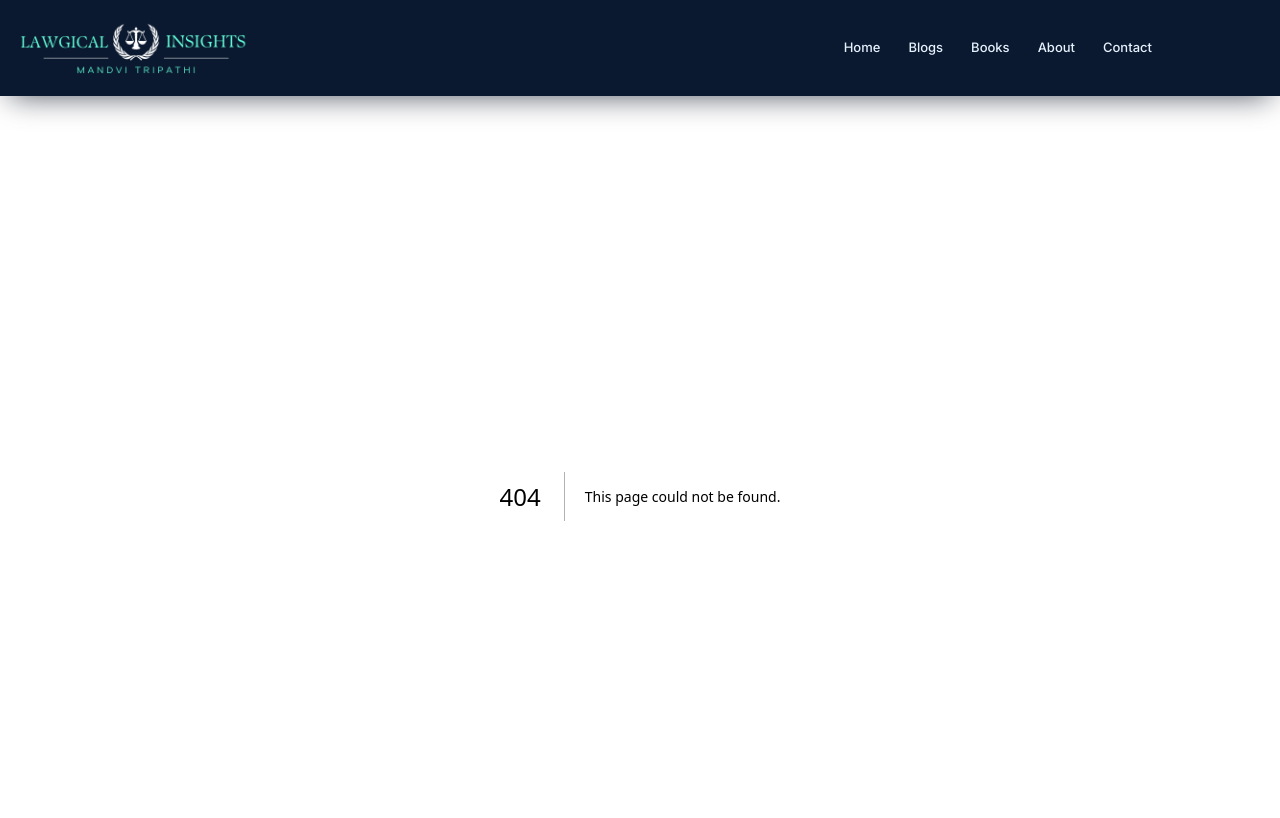
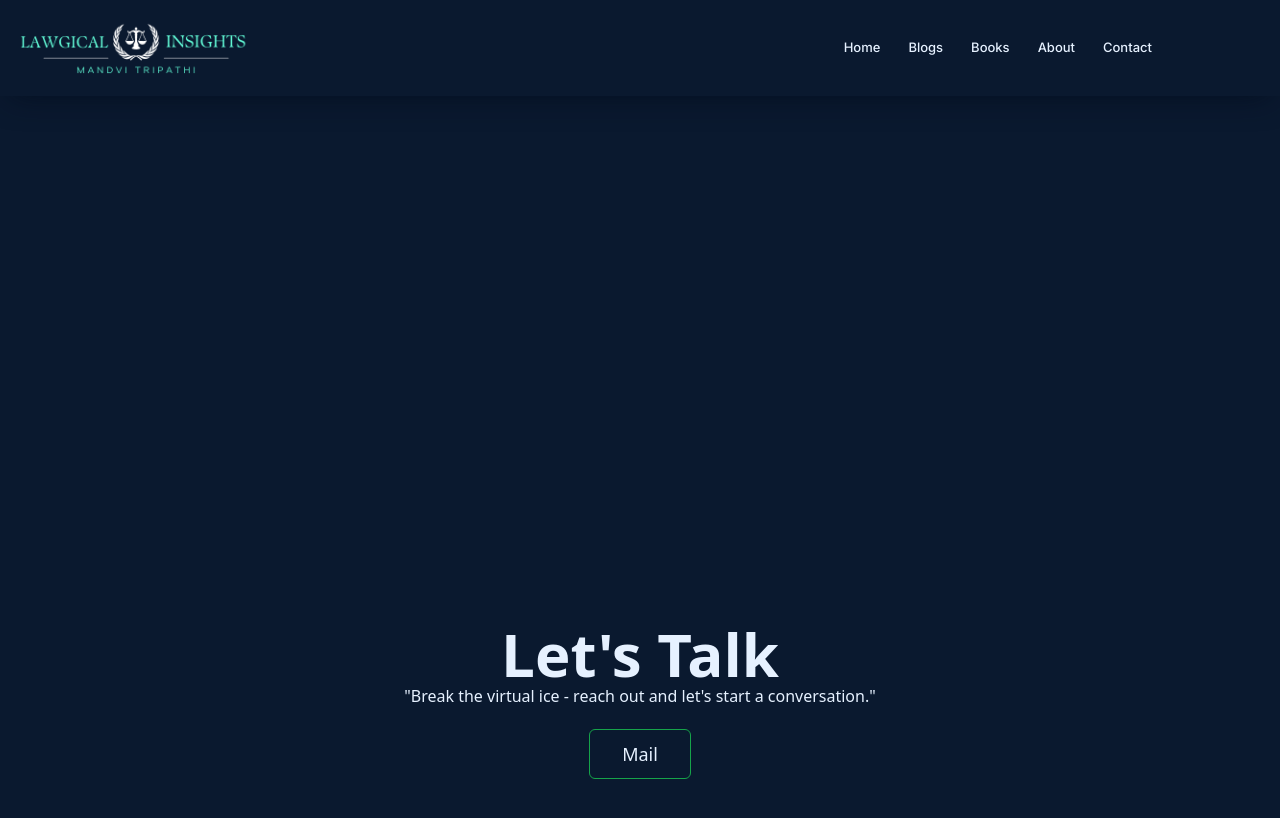
Before and after one commit to ankitmrmishra/lawgical-insights-page, a Next.js app: page /contact in a window 1280 px wide. Before the commit this address had no page. Shown: the top 818 px of the page. Built offline with nearby package versions, Linux system fonts and the light colour scheme.

Commit message:
about section

```diff
--- /dev/null
+++ b/app/contact/page.tsx
@@ -0,0 +1,36 @@
+"use client"
+
+import {SlSocialInstagram , SlSocialTwitter , SlSocialFacebook , } from 'react-icons/sl'
+
+function page() {
+
+
+
+
+  return (
+    <div className=' flex flex-col align-middle justify-center  mdl:py-3  gap-5 lgl:gap-8 mdl:px-10 xl:px-4  h-[150vh] ' >
+
+        <div className="text-White text-center  ">
+            <h1 className="text-6xl font-bold">Let's Talk</h1>
+            <h1 className="">"Break the virtual ice - reach out and let's start a conversation."</h1>
+        </div>
+
+<div className="emailpart text-center rounded-s-md border-green-600 text-White ">
+   <a href="mailto:@lawgicalinsights@gmail.com" className=" border rounded-md border-green-600 pt-3 pb-3 pl-8 pr-8 text-lg  hover:text-Green">Mail</a>
+</div>
+<div className=" lg:hidden mt-16 flex align-middle justify-center gap-2 items-center">
+    <a href="http://" target="_blank" >
+
+    <span className='w-10 h-10 text-xl bg-LightestNavy rounded-full inline-flex items-center justify-center hover:text-Green cursor-pointer hover:-translate-y-2 transition-all duration-300'><SlSocialInstagram /></span></a>
+    <a href="http://" target="_blank" >
+    <span className='w-10 h-10 text-xl bg-LightestNavy rounded-full inline-flex items-center justify-center hover:text-Green cursor-pointer hover:-translate-y-2 transition-all duration-300'><SlSocialFacebook/></span></a>
+      <a href="http://" target="_blank" >
+    <span className='w-10 h-10 text-xl bg-LightestNavy rounded-full inline-flex items-center justify-center hover:text-Green cursor-pointer hover:-translate-y-2 transition-all duration-300'><SlSocialTwitter/></span>
+</a>
+</div>
+
+    </div>
+  )
+}
+
+export default page
--- a/app/page.tsx
+++ b/app/page.tsx
@@ -2,6 +2,7 @@
 import React from 'react';
 
 import Navbar from '@/pages/navbar';
+import Contact from '@/app/contact/page'
 import SocialMedia from '@/pages/SocialMedia'
 import Email from '@/pages/email'
 import Introduction from './introduction/page';
@@ -51,6 +52,7 @@ export default function Home() {
         <Blogs/>
 
 <About/>
+<Contact/>
       </div>
     </main>
     )
--- a/pages/navbar.tsx
+++ b/pages/navbar.tsx
@@ -69,7 +69,7 @@ const navbar = () => {
 
             <span className='lg:hidden text-lg' ><CgGirl/></span> About</motion.li>
     </Link>
-     <Link  href="#home" className='flex items-center gap-1 font-medium text-textDark hover:text-Green cursor-pointer duration-300 nav-link'>
+     <Link  href="/contact" className='flex items-center gap-1 font-medium text-textDark hover:text-Green cursor-pointer duration-300 nav-link'>
          <motion.li
         initial={{y:-10, opacity:0}}
         animate={{y:0, opacity:1}}
```
